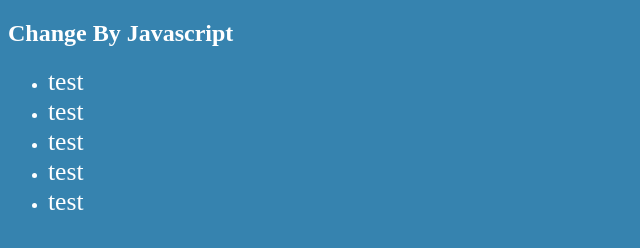
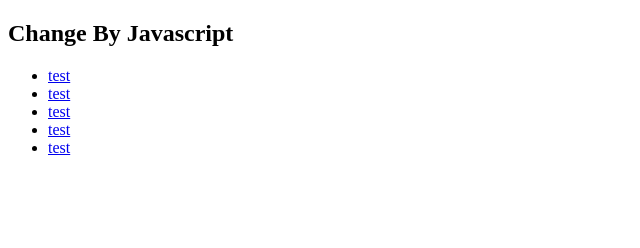
Before and after one commit to Mohammed-Al-Kuthari/first-project, a plain HTML site: page index.html in a window 1280 px wide. Shown: the whole page, without its empty margins (0-640 px from the left). Drawn offline with Linux system fonts and the light colour scheme.

Commit message:
text add

```diff
--- a/css/style.css
+++ b/css/style.css
@@ -4,14 +4,3 @@
     -webkit-box-sizing: border-box;
     box-sizing: border-box;
 }
-
-body {
-    background: #3683af;
-    color: #fff
-}
-
-a {
-    color: #fff;
-    text-decoration: none;
-    font-size: 1.6em
-}
```
